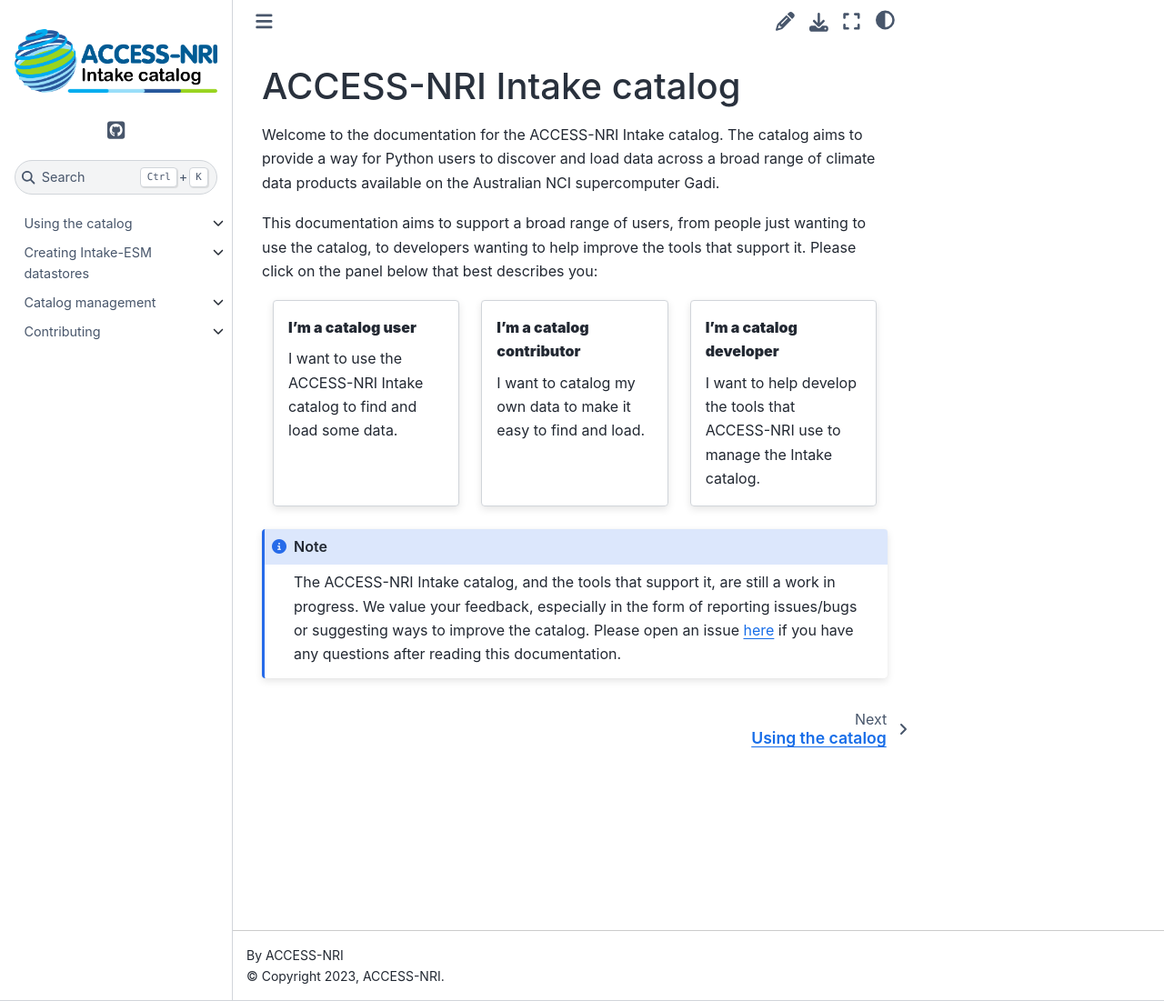
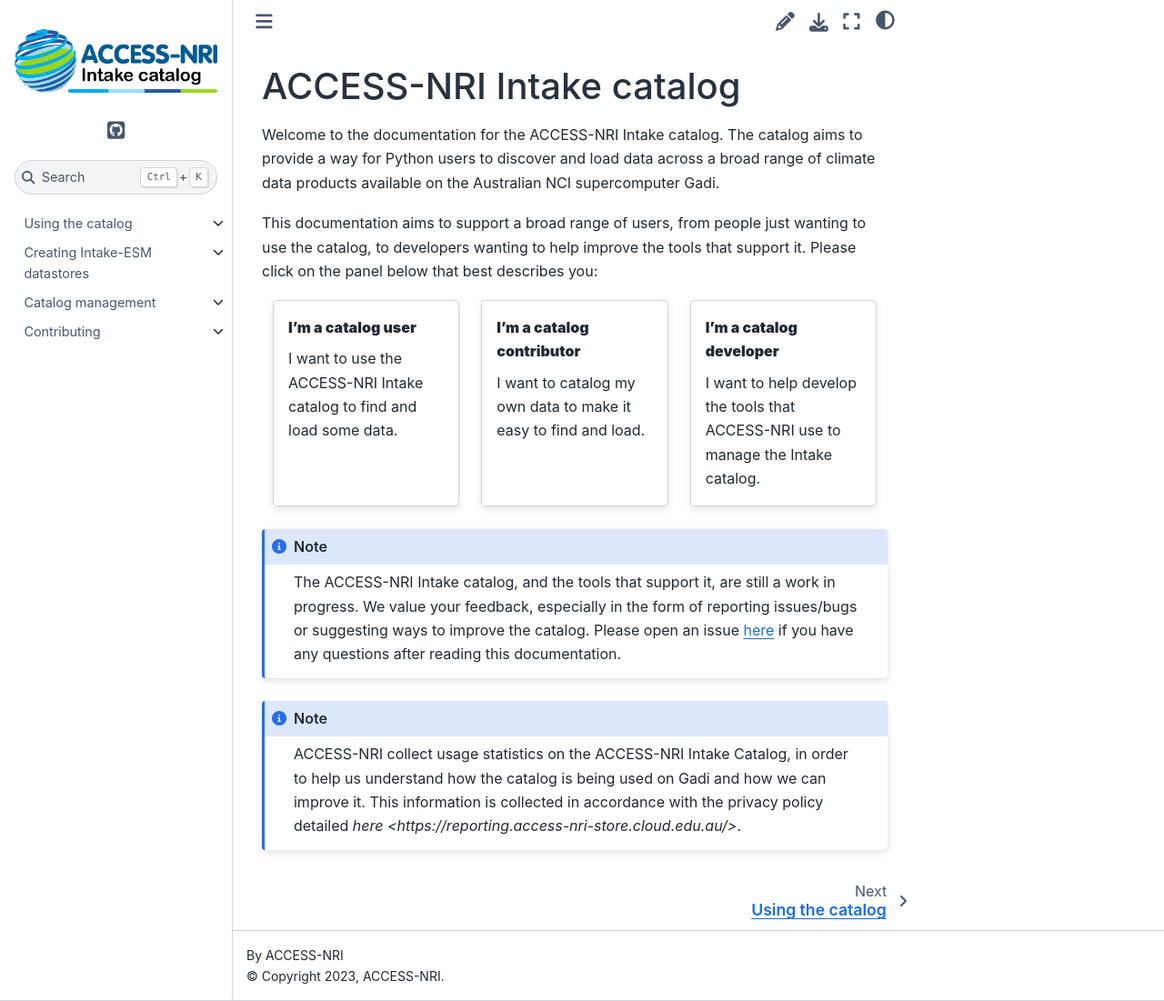
Before and after one commit to ACCESS-NRI/access-nri-intake-catalog, a Sphinx documentation site: the page built from docs/index.rst, in a window 1280 px wide and 1101 px high. Shown: the whole window at 91% size. Built offline with Sphinx 7.4.7 and the Sphinx Book theme 1.1.4, drawn with Linux system fonts in a browser that asks for light colours; pages that are not in the unit, such as notebooks, are missing from menus.

Commit message:
missing file

```diff
--- a/docs/index.rst
+++ b/docs/index.rst
@@ -45,3 +45,9 @@
    the catalog. Please open an issue
    `here <https://github.com/ACCESS-NRI/access-nri-intake-catalog/issues/new/choose>`_ if you have any
    questions after reading this documentation.
+
+.. note::
+    ACCESS-NRI collect usage statistics on the ACCESS-NRI Intake Catalog, in order to help us understand
+    how the catalog is being used on Gadi and how we can improve it. This information is collected in
+    accordance with the privacy policy detailed
+    `here <https://reporting.access-nri-store.cloud.edu.au/>`.
```
